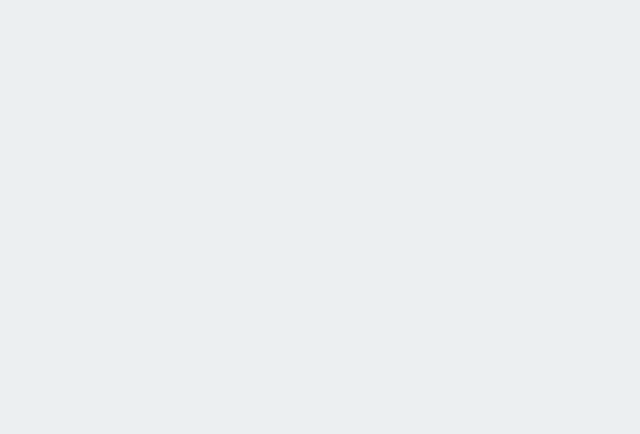
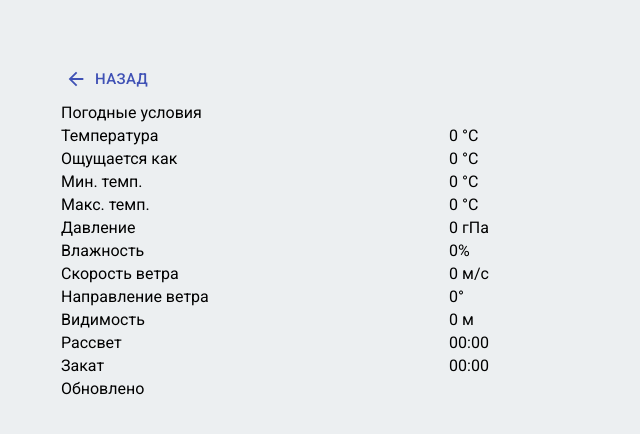
Before and after one commit to vlaaaaaad/weather, a React (Create React App) app: page /weather-details in a window 1280 px wide. Shown: the top 434 px of the page, without its empty margins (0-640 px from the left). Built offline with nearby package versions, Linux system fonts and the light colour scheme; the HTML template or start-up script is replaced by a standard one.

Commit message:
changed url paths to kebab case

```diff
--- a/src/App.js
+++ b/src/App.js
@@ -11,7 +11,7 @@ export default function App() {
   return (
     <Router>
       <Route exact path="/" component = {Weather}></Route>
-      <Route path="/WeatherDetails" component = {WeatherDetails}></Route>
+      <Route path="/weather-details" component = {WeatherDetails}></Route>
     </Router>
   );
 }
--- a/src/WeatherCard.js
+++ b/src/WeatherCard.js
@@ -200,7 +200,7 @@ export default function WeatherCard({city, remove}) {
           }}>Обновить
           </MenuItem>
           <Link
-            to={{pathname: "/WeatherDetails", city: weatherData.name}}
+            to={{pathname: "/weather-details", city: weatherData.name}}
             style={{textDecoration: 'none', color: 'inherit'}}
           >
             <MenuItem onClick={handleClose}>
```
